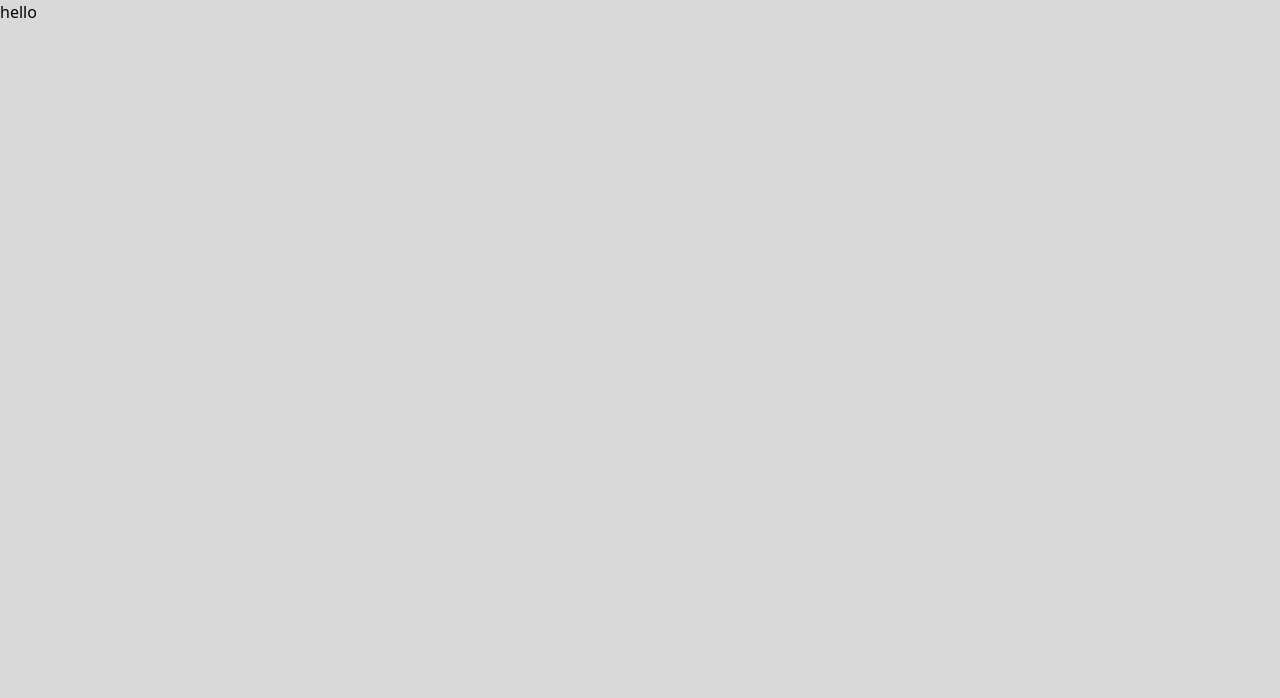
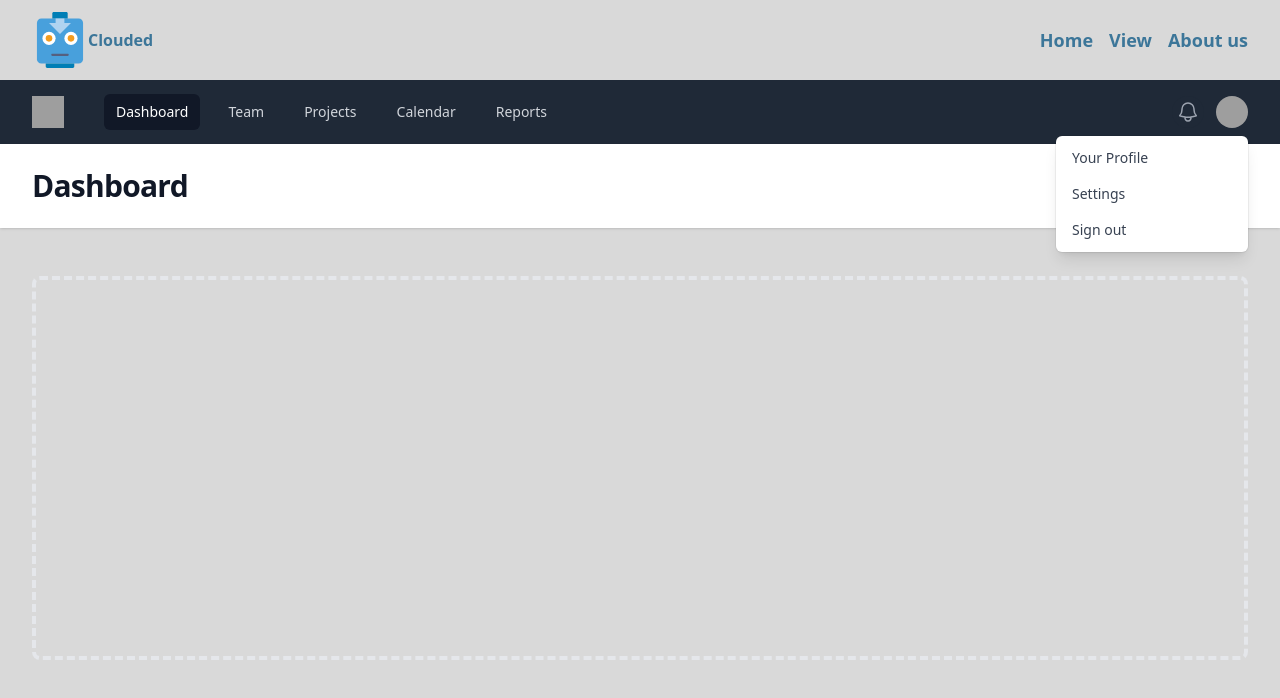
Before and after one commit to Mohtoto/Clouded, a React (Vite) app in the folder client/: page /MainPage in a window 1280 px wide. Shown: the top 698 px of the page. Built offline with nearby package versions, Linux system fonts and the light colour scheme; grey boxes are pictures that could not be loaded.

Commit message:
added few lines

```diff
--- a/client/src/App.jsx
+++ b/client/src/App.jsx
@@ -3,11 +3,13 @@
 import "react-toastify/dist/ReactToastify.css";
 import { BrowserRouter as Router, Routes, Route } from "react-router-dom";
 import MainPage from "./MainPage";
+import Nav from "./Nav";
 
 function App() {
   return (
     <Router>
     <div className=" min-h-screen">
+      <Nav />
       <Routes>
         <Route exact path="/" element={<LandingPage />} />
         <Route exact path="/MainPage" element={<MainPage />} />
--- a/client/src/LandingPage.jsx
+++ b/client/src/LandingPage.jsx
@@ -118,6 +118,9 @@
           </motion.div>
         </div>
       </div>
+
+
+      <div className="w-20 h-20 bg-black"></div>
     </section>
   );
 };
--- a/client/src/MainPage.jsx
+++ b/client/src/MainPage.jsx
@@ -2,7 +2,131 @@
 
 const MainPage = ()=> {
   return (
-    <div>hello</div>
+    <div class="min-h-full">
+  <nav class="bg-gray-800">
+    <div class="mx-auto max-w-7xl px-4 sm:px-6 lg:px-8">
+      <div class="flex h-16 items-center justify-between">
+        <div class="flex items-center">
+          <div class="flex-shrink-0">
+            <img class="h-8 w-8" src="https://tailwindui.com/img/logos/mark.svg?color=indigo&shade=500" alt="Your Company"/>
+          </div>
+          <div class="hidden md:block">
+            <div class="ml-10 flex items-baseline space-x-4">
+
+              <a href="#" class="bg-gray-900 text-white px-3 py-2 rounded-md text-sm font-medium" aria-current="page">Dashboard</a>
+
+              <a href="#" class="text-gray-300 hover:bg-gray-700 hover:text-white px-3 py-2 rounded-md text-sm font-medium">Team</a>
+
+              <a href="#" class="text-gray-300 hover:bg-gray-700 hover:text-white px-3 py-2 rounded-md text-sm font-medium">Projects</a>
+
+              <a href="#" class="text-gray-300 hover:bg-gray-700 hover:text-white px-3 py-2 rounded-md text-sm font-medium">Calendar</a>
+
+              <a href="#" class="text-gray-300 hover:bg-gray-700 hover:text-white px-3 py-2 rounded-md text-sm font-medium">Reports</a>
+            </div>
+          </div>
+        </div>
+        <div class="hidden md:block">
+          <div class="ml-4 flex items-center md:ml-6">
+            <button type="button" class="rounded-full bg-gray-800 p-1 text-gray-400 hover:text-white focus:outline-none focus:ring-2 focus:ring-white focus:ring-offset-2 focus:ring-offset-gray-800">
+              <span class="sr-only">View notifications</span>
+
+              <svg class="h-6 w-6" xmlns="http://www.w3.org/2000/svg" fill="none" viewBox="0 0 24 24" stroke-width="1.5" stroke="currentColor" aria-hidden="true">
+                <path stroke-linecap="round" stroke-linejoin="round" d="M14.857 17.082a23.848 23.848 0 005.454-1.31A8.967 8.967 0 0118 9.75v-.7V9A6 6 0 006 9v.75a8.967 8.967 0 01-2.312 6.022c1.733.64 3.56 1.085 5.455 1.31m5.714 0a24.255 24.255 0 01-5.714 0m5.714 0a3 3 0 11-5.714 0" />
+              </svg>
+            </button>
+
+
+            <div class="relative ml-3">
+              <div>
+                <button type="button" class="flex max-w-xs items-center rounded-full bg-gray-800 text-sm focus:outline-none focus:ring-2 focus:ring-white focus:ring-offset-2 focus:ring-offset-gray-800" id="user-menu-button" aria-expanded="false" aria-haspopup="true">
+                  <span class="sr-only">Open user menu</span>
+                  <img class="h-8 w-8 rounded-full" src="https://images.unsplash.com/photo-1472099645785-5658abf4ff4e?ixlib=rb-1.2.1&ixid=eyJhcHBfaWQiOjEyMDd9&auto=format&fit=facearea&facepad=2&w=256&h=256&q=80" alt=""/>
+                </button>
+              </div>
+
+              <div class="absolute right-0 z-10 mt-2 w-48 origin-top-right rounded-md bg-white py-1 shadow-lg ring-1 ring-black ring-opacity-5 focus:outline-none" role="menu" aria-orientation="vertical" aria-labelledby="user-menu-button" tabindex="-1">
+
+                <a href="#" class="block px-4 py-2 text-sm text-gray-700" role="menuitem" tabindex="-1" id="user-menu-item-0">Your Profile</a>
+
+                <a href="#" class="block px-4 py-2 text-sm text-gray-700" role="menuitem" tabindex="-1" id="user-menu-item-1">Settings</a>
+
+                <a href="#" class="block px-4 py-2 text-sm text-gray-700" role="menuitem" tabindex="-1" id="user-menu-item-2">Sign out</a>
+              </div>
+            </div>
+          </div>
+        </div>
+        <div class="-mr-2 flex md:hidden">
+
+          <button type="button" class="inline-flex items-center justify-center rounded-md bg-gray-800 p-2 text-gray-400 hover:bg-gray-700 hover:text-white focus:outline-none focus:ring-2 focus:ring-white focus:ring-offset-2 focus:ring-offset-gray-800" aria-controls="mobile-menu" aria-expanded="false">
+            <span class="sr-only">Open main menu</span>
+
+            <svg class="block h-6 w-6" xmlns="http://www.w3.org/2000/svg" fill="none" viewBox="0 0 24 24" stroke-width="1.5" stroke="currentColor" aria-hidden="true">
+              <path stroke-linecap="round" stroke-linejoin="round" d="M3.75 6.75h16.5M3.75 12h16.5m-16.5 5.25h16.5" />
+            </svg>
+
+            <svg class="hidden h-6 w-6" xmlns="http://www.w3.org/2000/svg" fill="none" viewBox="0 0 24 24" stroke-width="1.5" stroke="currentColor" aria-hidden="true">
+              <path stroke-linecap="round" stroke-linejoin="round" d="M6 18L18 6M6 6l12 12" />
+            </svg>
+          </button>
+        </div>
+      </div>
+    </div>
+
+
+    <div class="md:hidden" id="mobile-menu">
+      <div class="space-y-1 px-2 pt-2 pb-3 sm:px-3">
+
+        <a href="#" class="bg-gray-900 text-white block px-3 py-2 rounded-md text-base font-medium" aria-current="page">Dashboard</a>
+
+        <a href="#" class="text-gray-300 hover:bg-gray-700 hover:text-white block px-3 py-2 rounded-md text-base font-medium">Team</a>
+
+        <a href="#" class="text-gray-300 hover:bg-gray-700 hover:text-white block px-3 py-2 rounded-md text-base font-medium">Projects</a>
+
+        <a href="#" class="text-gray-300 hover:bg-gray-700 hover:text-white block px-3 py-2 rounded-md text-base font-medium">Calendar</a>
+
+        <a href="#" class="text-gray-300 hover:bg-gray-700 hover:text-white block px-3 py-2 rounded-md text-base font-medium">Reports</a>
+      </div>
+      <div class="border-t border-gray-700 pt-4 pb-3">
+        <div class="flex items-center px-5">
+          <div class="flex-shrink-0">
+            <img class="h-10 w-10 rounded-full" src="https://images.unsplash.com/photo-1472099645785-5658abf4ff4e?ixlib=rb-1.2.1&ixid=eyJhcHBfaWQiOjEyMDd9&auto=format&fit=facearea&facepad=2&w=256&h=256&q=80" alt=""/>
+          </div>
+          <div class="ml-3">
+            <div class="text-base font-medium leading-none text-white">Tom Cook</div>
+            <div class="text-sm font-medium leading-none text-gray-400">tom@example.com</div>
+          </div>
+          <button type="button" class="ml-auto flex-shrink-0 rounded-full bg-gray-800 p-1 text-gray-400 hover:text-white focus:outline-none focus:ring-2 focus:ring-white focus:ring-offset-2 focus:ring-offset-gray-800">
+            <span class="sr-only">View notifications</span>
+
+            <svg class="h-6 w-6" xmlns="http://www.w3.org/2000/svg" fill="none" viewBox="0 0 24 24" stroke-width="1.5" stroke="currentColor" aria-hidden="true">
+              <path stroke-linecap="round" stroke-linejoin="round" d="M14.857 17.082a23.848 23.848 0 005.454-1.31A8.967 8.967 0 0118 9.75v-.7V9A6 6 0 006 9v.75a8.967 8.967 0 01-2.312 6.022c1.733.64 3.56 1.085 5.455 1.31m5.714 0a24.255 24.255 0 01-5.714 0m5.714 0a3 3 0 11-5.714 0" />
+            </svg>
+          </button>
+        </div>
+        <div class="mt-3 space-y-1 px-2">
+          <a href="#" class="block rounded-md px-3 py-2 text-base font-medium text-gray-400 hover:bg-gray-700 hover:text-white">Your Profile</a>
+
+          <a href="#" class="block rounded-md px-3 py-2 text-base font-medium text-gray-400 hover:bg-gray-700 hover:text-white">Settings</a>
+
+          <a href="#" class="block rounded-md px-3 py-2 text-base font-medium text-gray-400 hover:bg-gray-700 hover:text-white">Sign out</a>
+        </div>
+      </div>
+    </div>
+  </nav>
+
+  <header class="bg-white shadow">
+    <div class="mx-auto max-w-7xl py-6 px-4 sm:px-6 lg:px-8">
+      <h1 class="text-3xl font-bold tracking-tight text-gray-900">Dashboard</h1>
+    </div>
+  </header>
+  <main>
+    <div class="mx-auto max-w-7xl py-6 sm:px-6 lg:px-8">
+      <div class="px-4 py-6 sm:px-0">
+        <div class="h-96 rounded-lg border-4 border-dashed border-gray-200"></div>
+      </div>
+    </div>
+  </main>
+</div>
   )
 }
 
--- a/client/src/Nav.jsx
+++ b/client/src/Nav.jsx
@@ -1,9 +1,57 @@
-import React from 'react'
-
+import { motion } from "framer-motion";
+import React from "react";
+import { Link } from "react-router-dom";
+import logo from "./assets/avatar.svg";
 const Nav = () => {
   return (
-    <div></div>
-  )
-}
+    <nav className=" w-full max-w-7xl m-auto h-20 p-8 flex items-center justify-between">
 
-export default Nav
+      <div className="flex items-center">
+        <motion.img
+          initial={{
+            y: -100,
+            opacity: 0,
+          }}
+          animate={{
+            y: 0,
+            opacity: 1,
+          }}
+          transition={{ duration: 0.5 }}
+
+          className="w-14 h-14"
+          src={logo}
+          alt=""
+        />
+        <motion.h2
+          initial={{
+            x: -50,
+
+            opacity: 0,
+          }}
+          animate={{
+            x: 0,
+            opacity: 1,
+
+          }}
+
+
+          className="font-bold text-[#3C7699]"
+        >
+          Clouded
+        </motion.h2>
+
+      </div>
+
+      <ul className="flex gap-4 font-bold text-[#3C7699] text-lg">
+        <li><Link to='/'>Home</Link></li>
+        <li><Link to='/MainPage'>View</Link></li>
+        <li><Link to='/Aboutus'>About us</Link></li>
+
+      </ul>
+
+
+    </nav>
+  );
+};
+
+export default Nav;
```
